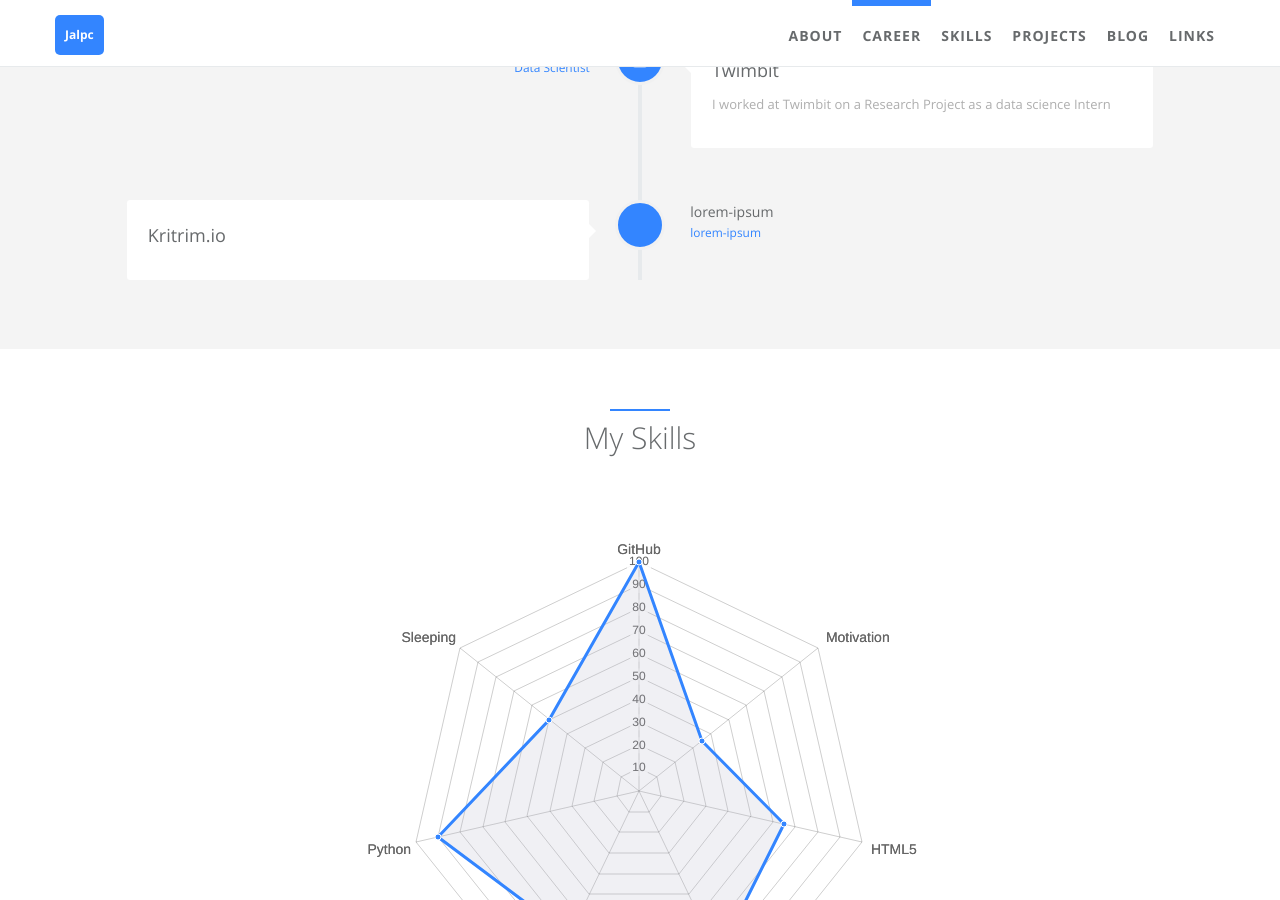
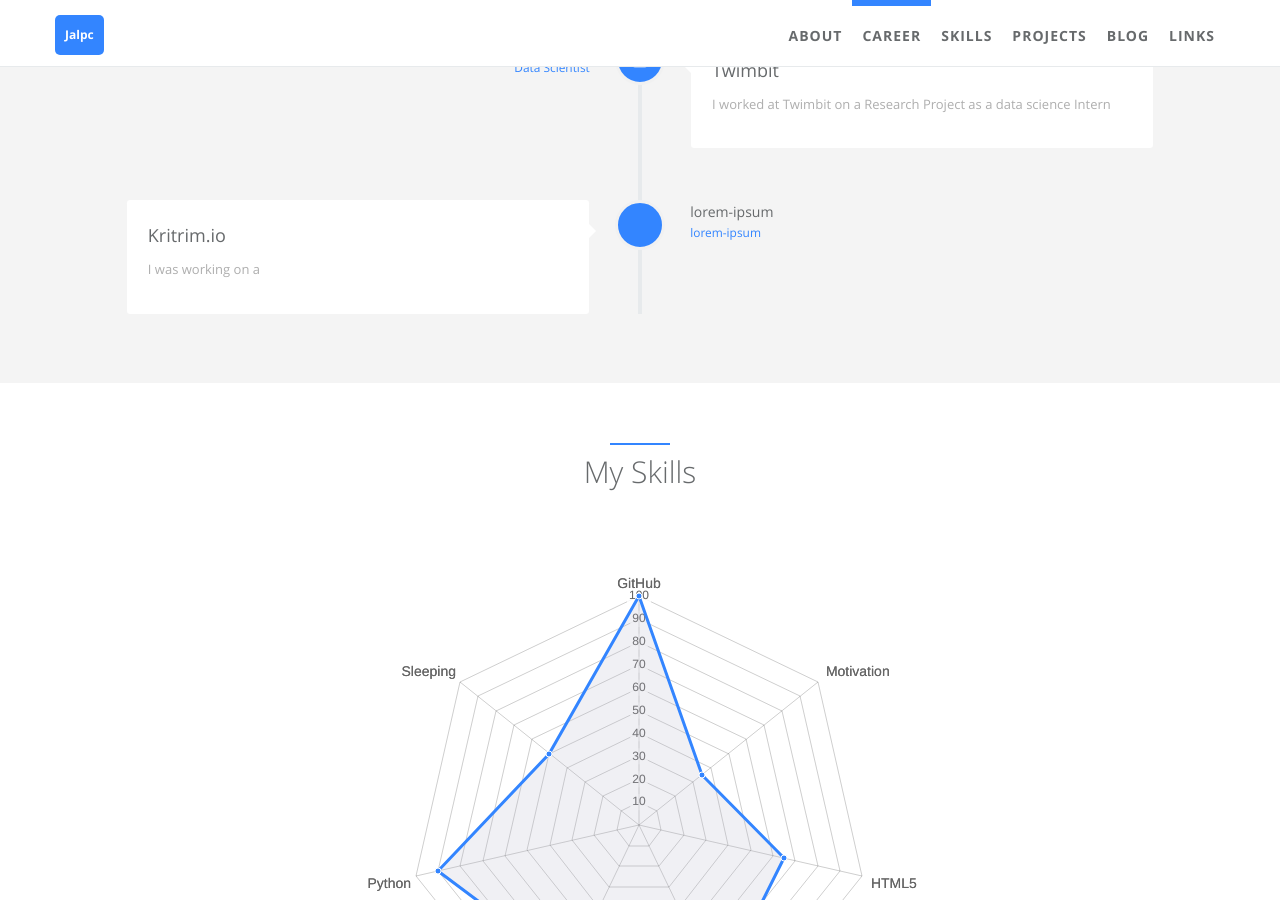
Before and after one commit to mounicarajput/modern-whale, a Jekyll site: the page built from index.html, in a window 1280 px wide and 900 px high, scrolled down 1206 px. Built offline with Jekyll 4.4.1, drawn with Linux system fonts in a browser that asks for light colours.

Commit message:
careers.yml: updated detail in desc

```diff
--- a/_data/index/careers.yml
+++ b/_data/index/careers.yml
@@ -30,7 +30,7 @@
     detail: Kritrim.io
     i18n: lorem-ipsum
   desc:
-    detail: ''
+    detail: 'I was working on a '
     i18n: lorem-ipsum
   date:
     detail: lorem-ipsum
```
